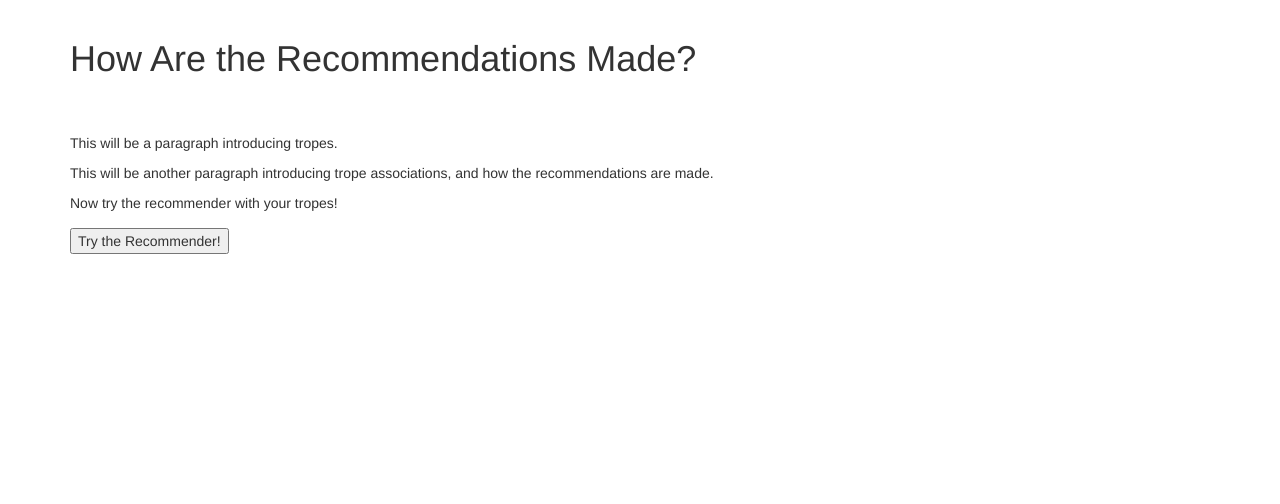
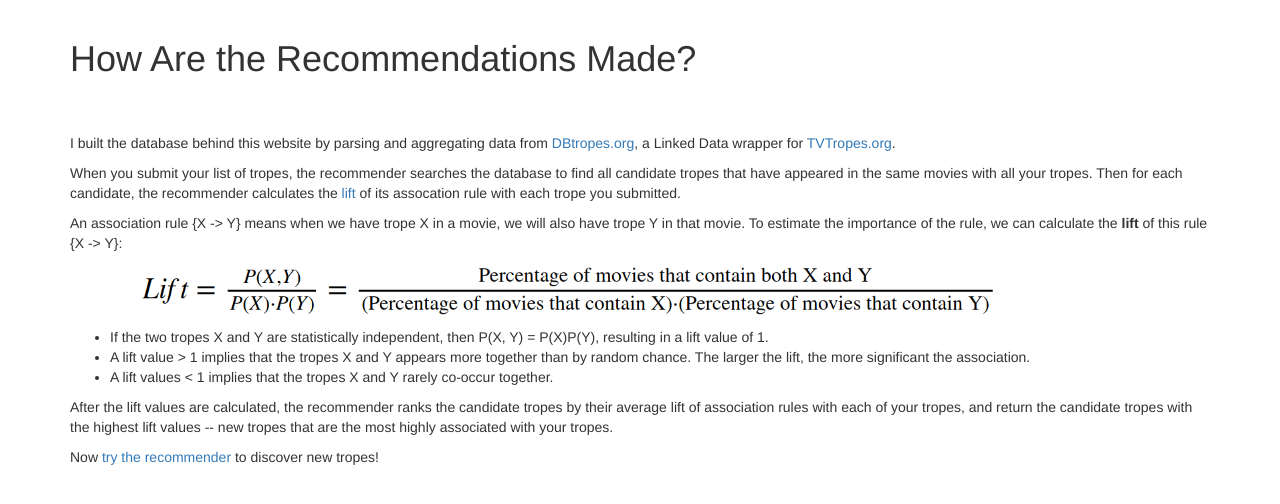
Before and after one commit to PeiZhangOSU/trope_rec_heroku, a Flask app: page /howitworks in a window 1280 px wide. Shown: the part 51-555 px from the top of the page. Run offline with Flask 2, Linux system fonts and the light colour scheme; parts of the project's set-up code (start-up, migrations or seed data) failed here and were passed over; some libraries are stand-ins or nearby versions.

Commit message:
Fill how it works page

```diff
--- a/static/style.css
+++ b/static/style.css
@@ -70,4 +70,12 @@ textarea {
 .list_indent {
   list-style-type: disc;
   margin-left: 40px;
+  margin-bottom: 10px;
 }
+
+.formula_img{
+  display: block;
+  margin-left: 70px;
+  margin-right: auto;
+  margin-bottom: 10px
+}
--- a/templates/howitworks.html
+++ b/templates/howitworks.html
@@ -3,12 +3,30 @@
 {% block content %}
   <div class="container">
     <h1>How Are the Recommendations Made?</h1>
-		<p>This will be a paragraph introducing tropes.</p>
-		<p>This will be another paragraph introducing trope associations, and how the recommendations are made. </p>
-		<p>Now try the recommender with your tropes!</p>
-		<form action="/">
-        <input type="submit" value="Try the Recommender!" />
-    </form>
+		<p>I built the database behind this website by parsing and aggregating data from <a href="http://DBtropes.org">DBtropes.org</a>,
+       a Linked Data wrapper for <a href="http://TVTropes.org">TVTropes.org</a>.</p>
+
+    <p>When you submit your list of tropes, the recommender searches the database to find all candidate tropes that have appeared in the same movies with all your   tropes. Then for each candidate, the recommender calculates the <a href="https://en.wikipedia.org/wiki/Association_rule_learning#Lift">lift</a>  of its assocation rule with each trope you submitted.</p>
+
+    <p>An association rule {X -> Y} means when we have trope X in a movie, we will also have trope Y in that movie. To estimate the importance of the rule, we can calculate the <strong>lift</strong> of this rule {X -> Y}: </p>
+
+    <div class="formula_img">
+      <img src="static/lift_formula.png" alt="formula of lift" style="width:80%;">
+    </div>
+
+
+    <ul>
+      <div class="list_indent">
+        <li>If the two tropes X and Y are statistically independent, then P(X, Y) = P(X)P(Y), resulting in a lift value of 1.</li>
+        <li>A lift value > 1 implies that the tropes X and Y appears more together than by random chance.
+            The larger the lift, the more significant the association. </li>
+        <li>A lift values < 1 implies that the tropes X and Y rarely co-occur together.</li>
+      </div>
+    <ul>
+
+    <p>After the lift values are calculated, the recommender ranks the candidate tropes by their average lift of association rules with each of your tropes, and return the candidate tropes with the highest lift values -- new tropes that are the most highly associated with your tropes. </p>
+
+    <p>Now <a href="{{ url_for('trope_rec') }}">try the recommender</a> to discover new tropes!</p>
   </div>
 
 {% endblock %}
```
Also changed, not shown: templates/recommendations.html (+9 -6 lines), static/lift_formula.png (added).
